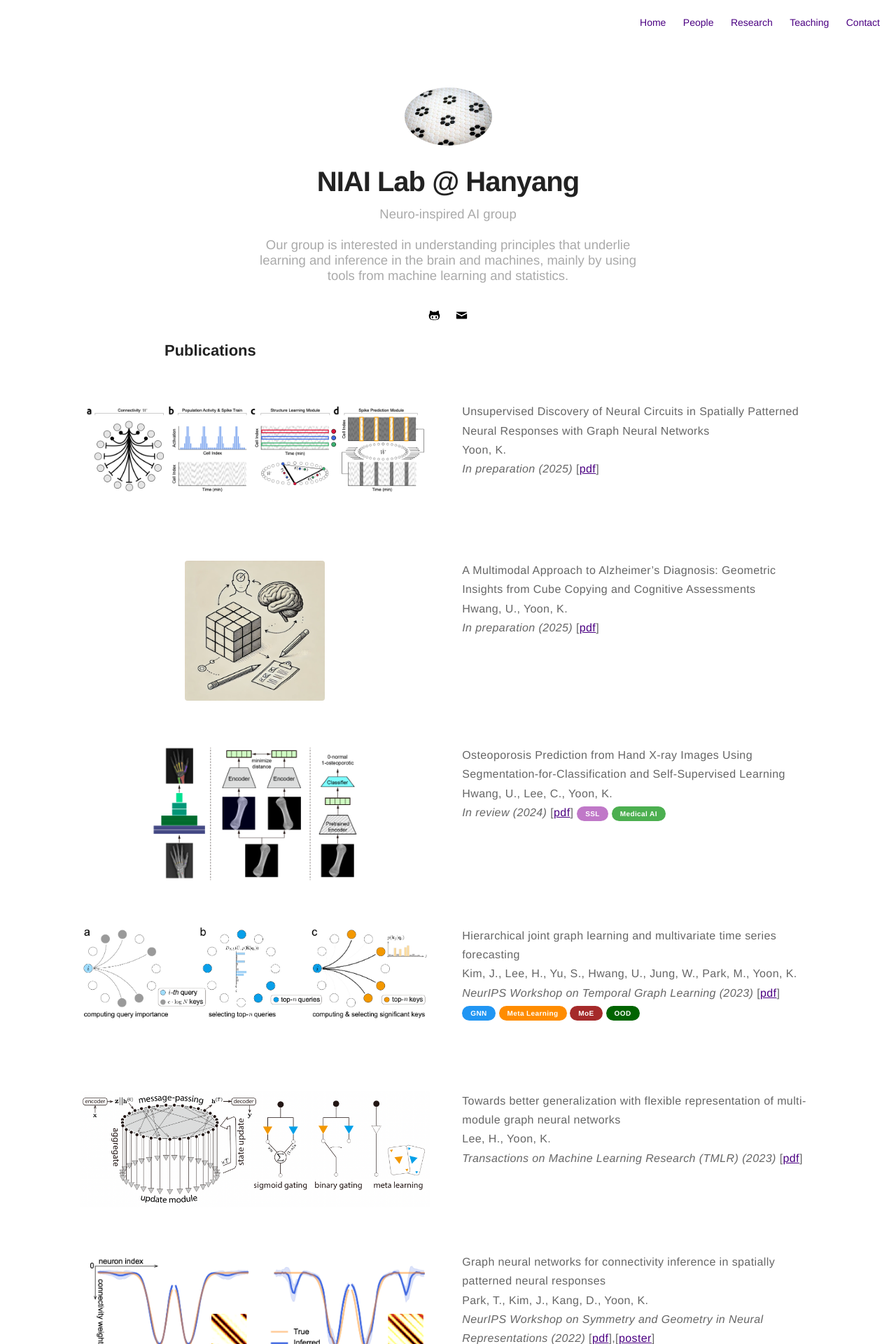
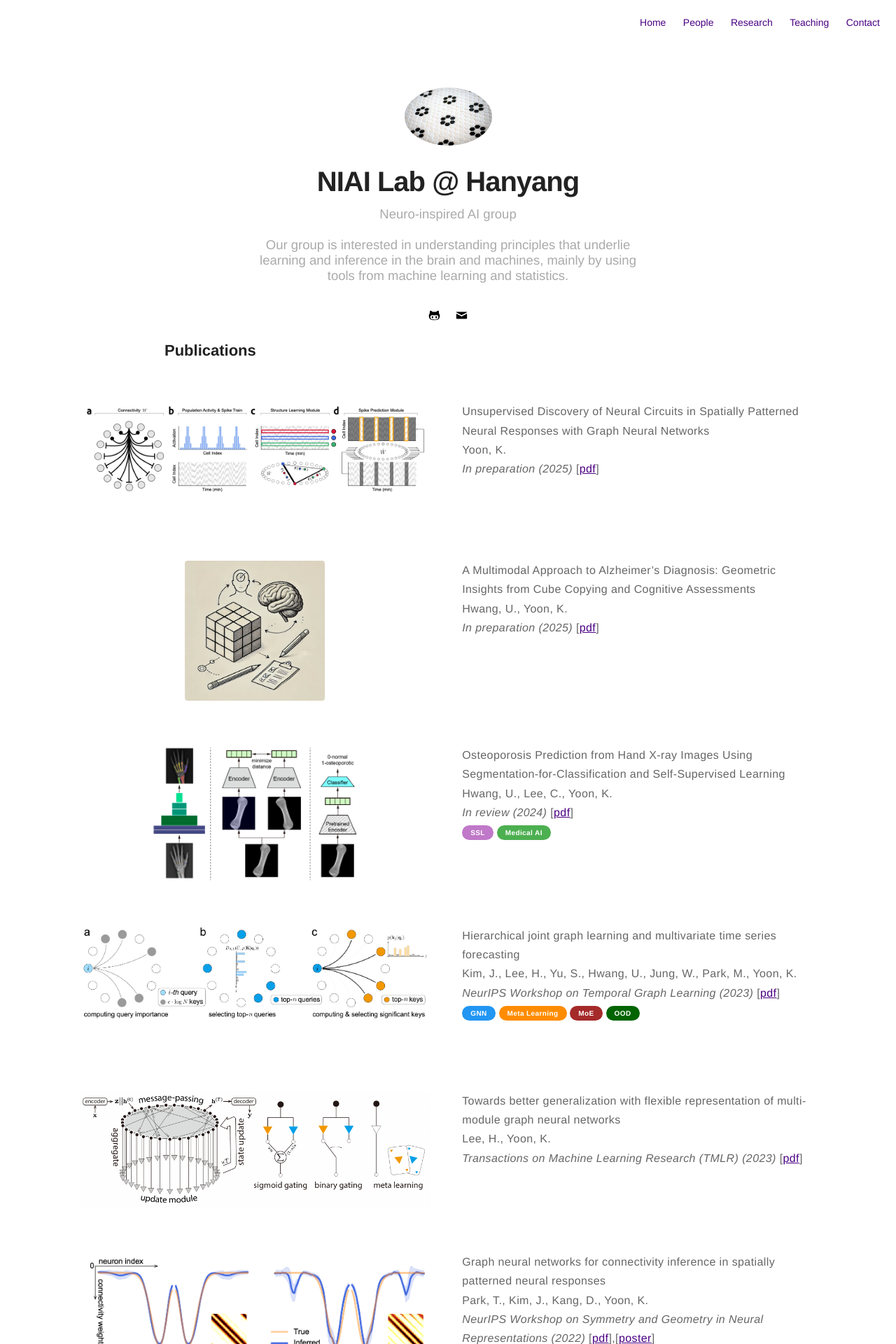
Before and after one commit to kijungyoon/kijungyoon.github.io, a Jekyll site: the page built from papers.md, in a window 1280 px wide. Shown: the top 1920 px of the page at 70% size. Built offline with Jekyll 4.4.1, drawn with Linux system fonts in a browser that asks for light colours.

Commit message:
Update papers.md

```diff
--- a/papers.md
+++ b/papers.md
@@ -39,7 +39,7 @@
     <p><b>Osteoporosis Prediction from Hand X-ray Images Using Segmentation-for-Classification and Self-Supervised Learning</b><br>
     Hwang, U., Lee, C., Yoon, K.<br>
     <i>In review (2024)</i>
-    [<a href="https://arxiv.org/pdf/2412.05345">pdf</a>]
+    [<a href="https://arxiv.org/pdf/2412.05345">pdf</a>]<br>
     <span class="pill-label pill-purple">SSL</span>
     <span class="pill-label pill-green">Medical AI</span>
     </p>
@@ -55,7 +55,7 @@
     <p><b>Hierarchical joint graph learning and multivariate time series forecasting</b><br>
     Kim, J., Lee, H., Yu, S., Hwang, U., Jung, W., Park, M., Yoon, K.<br>
     <i>NeurIPS Workshop on Temporal Graph Learning (2023)</i>
-    [<a href="https://arxiv.org/pdf/2311.12630.pdf">pdf</a>]
+    [<a href="https://arxiv.org/pdf/2311.12630.pdf">pdf</a>]<br>
     <span class="pill-label pill-blue">GNN</span>
     <span class="pill-label pill-dorg">Meta Learning</span>
     <span class="pill-label pill-brown">MoE</span>
@@ -218,6 +218,12 @@
 .pill-blue {
   background-color: #2196F3; /* blue shade */
 }
+.pill-dblue {
+  background-color: #00008B; /* blue shade */
+}
+.pill-cfblue {
+  background-color: #6495ED; /* blue shade */
+}
 .pill-dorg {
   background-color: #FF8C00; /* blue shade */
 }
@@ -227,5 +233,8 @@
 .pill-brown {
   background-color: #A52A2A; /* blue shade */
 }
+.pill-bisque {
+  background-color: #FFE4C4; /* blue shade */
+}
 
 </style>
```
